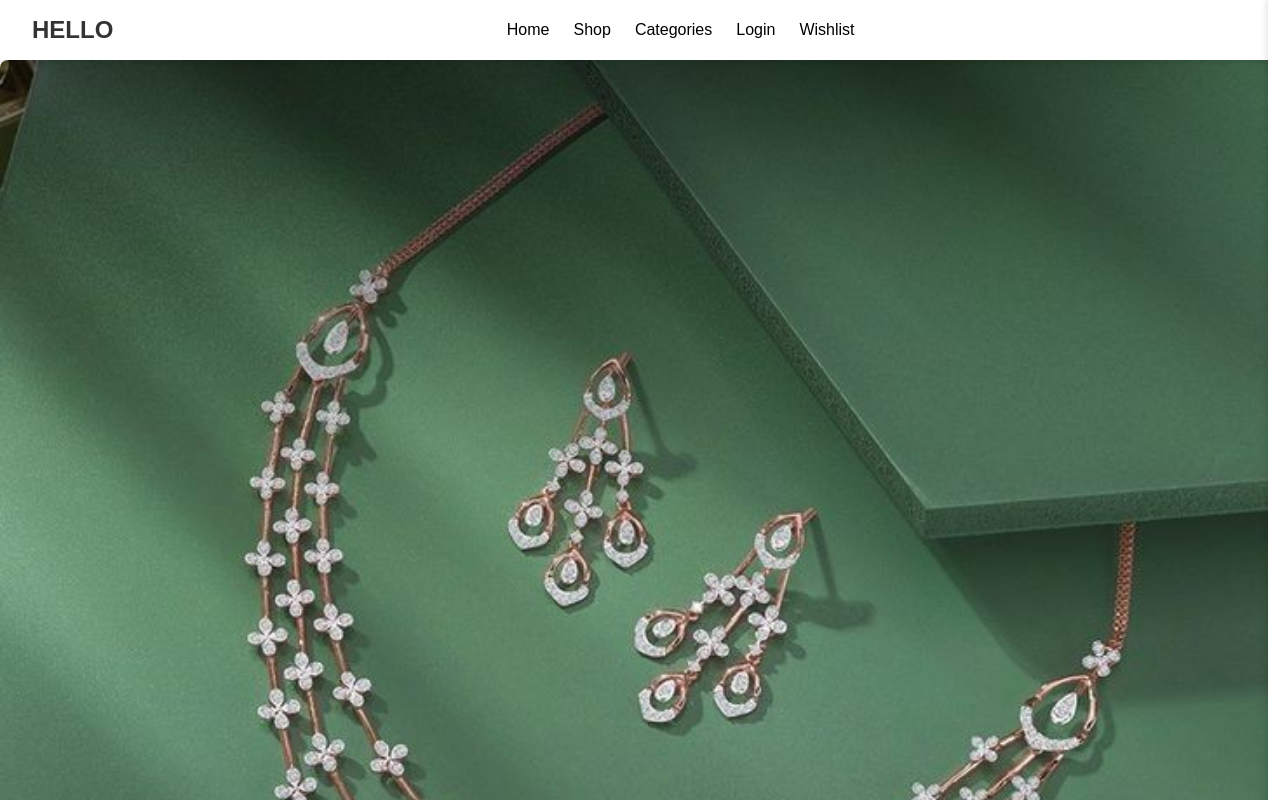
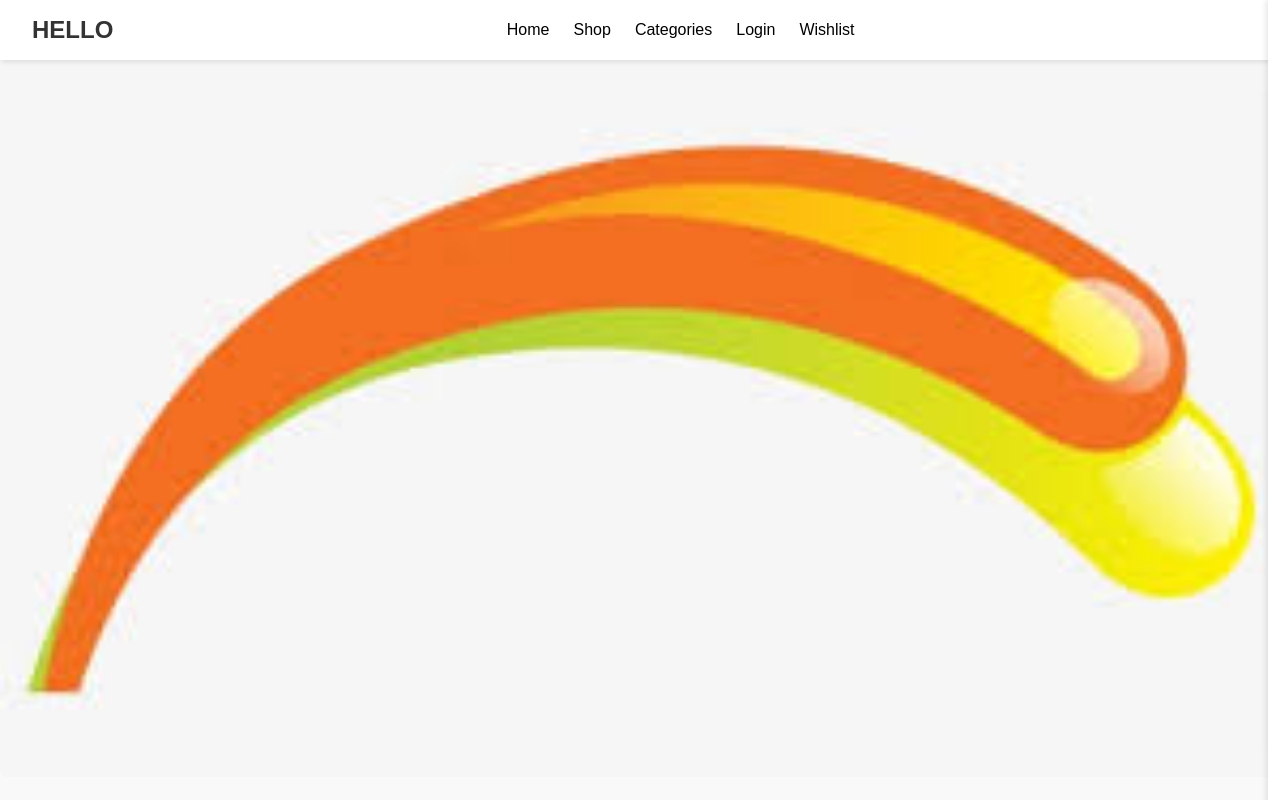
Before and after one commit to SwehaVijayakumar/Jewellery-shop, a React (Vite) app: page / in a window 1280 px wide. Shown: the top 800 px of the page. Built offline with nearby package versions, Linux system fonts and the light colour scheme.

Commit message:
Updated project

```diff
--- a/src/pages/Home.jsx
+++ b/src/pages/Home.jsx
@@ -22,7 +22,7 @@
     <div>
       {/* Banner */}
       <section className="banner">
-        <img src="/images/neckchain.jpg" alt="Banner" />
+        <img src="/images/images.jpg" alt="Banner" />
       </section>
 
       {/* Categories */}
```
Also changed, not shown: public/images/images.jpg (added).
